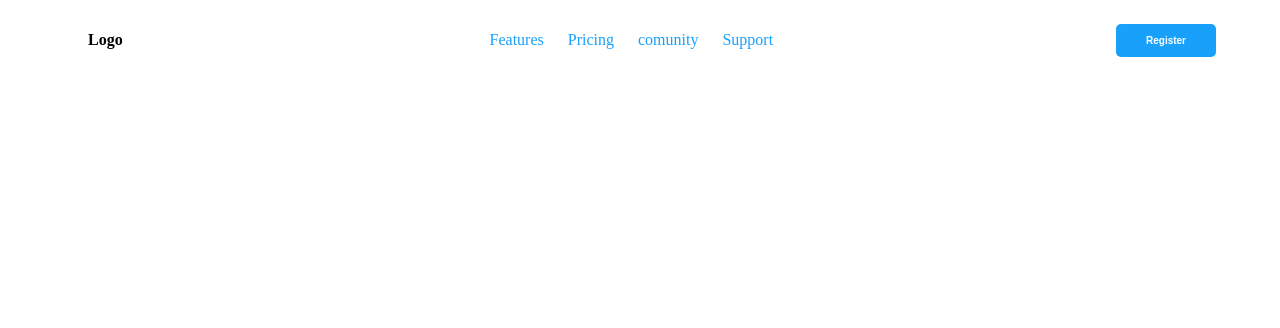
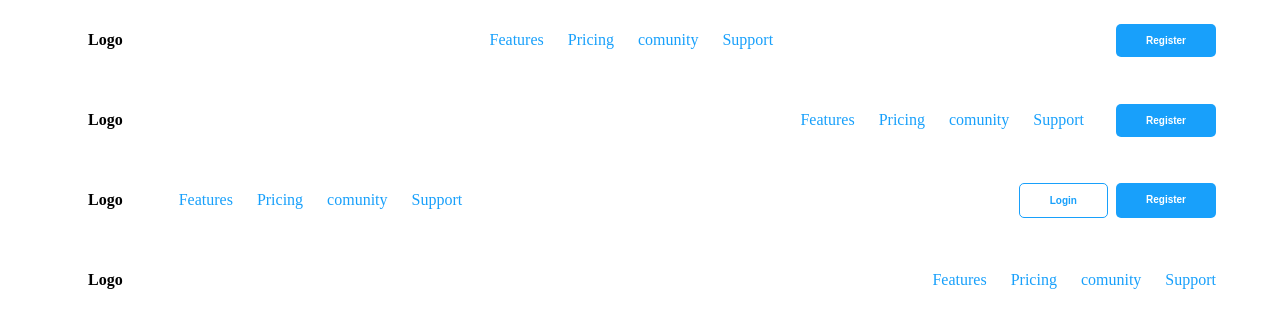
Before and after one commit to hussein-omaar/images-library, a React (Create React App) app: page / in a window 1280 px wide. Shown: the top 328 px of the page. Built offline with nearby package versions, Linux system fonts and the light colour scheme.

Commit message:
navigation pr

```diff
--- a/src/component/Navigation/NavBar.js
+++ b/src/component/Navigation/NavBar.js
@@ -33,8 +33,6 @@
 function Navbar({ toggle }) {
   return (
     <>
-
-
       {/* First Navigation */}
       <Header>
         <HeaderWrapper>
@@ -64,10 +62,13 @@
 
       {/* Second Navigation */}
 
-
-      {/* <Header>
+      <Header>
         <HeaderWrapper>
           <NavLogo to="/">Logo</NavLogo>
+
+          <HamburgerIcon onClick={toggle}>
+            <FaBars />
+          </HamburgerIcon>
 
           <Align align="right">
             <UnorderedList>
@@ -87,10 +88,10 @@
             </NavBtnWraper>
           </Align>
         </HeaderWrapper>
-      </Header> */}
+      </Header>
 
       {/* Third Navigation */}
-      {/* <Header>
+      <Header>
         <HeaderWrapper>
           <Align align="left">
             <NavLogo to="/">Logo</NavLogo>
@@ -108,18 +109,25 @@
             </UnorderedList>
           </Align>
 
+          <HamburgerIcon onClick={toggle}>
+            <FaBars />
+          </HamburgerIcon>
+
           <NavBtnWraper>
             <LoginBtn to="/login">Login</LoginBtn>
             <RegisterBtn to="/register">Register</RegisterBtn>
           </NavBtnWraper>
         </HeaderWrapper>
-      </Header> */}
+      </Header>
 
       {/* Fourth Navigation */}
 
-      {/* <Header>
+      <Header>
         <HeaderWrapper>
           <NavLogo to="/">Logo</NavLogo>
+          <HamburgerIcon onClick={toggle}>
+            <FaBars />
+          </HamburgerIcon>
           <UnorderedList>
             {NavItems &&
               NavItems.map((ele) => {
@@ -132,27 +140,7 @@
               })}
           </UnorderedList>
         </HeaderWrapper>
-      </Header> */}
-
-
-
-
-
-
-
-
-
-
-
-
-
-
-
-
-
-
-
-
+      </Header>
 
 
 
--- a/src/component/Navigation/StyledNavBar.js
+++ b/src/component/Navigation/StyledNavBar.js
@@ -44,7 +44,14 @@
 align-items: center;
 width: 50%;
 
-// gap: ${(props) =>  (props.align === "left" ? "36%" : "46%" ) }
+
+@media screen and (max-width: 768px) {
+
+
+  display: ${(props) => (props.align === "right" ? "none" :  "block")};
+}
+
+
 
 `
 
```
